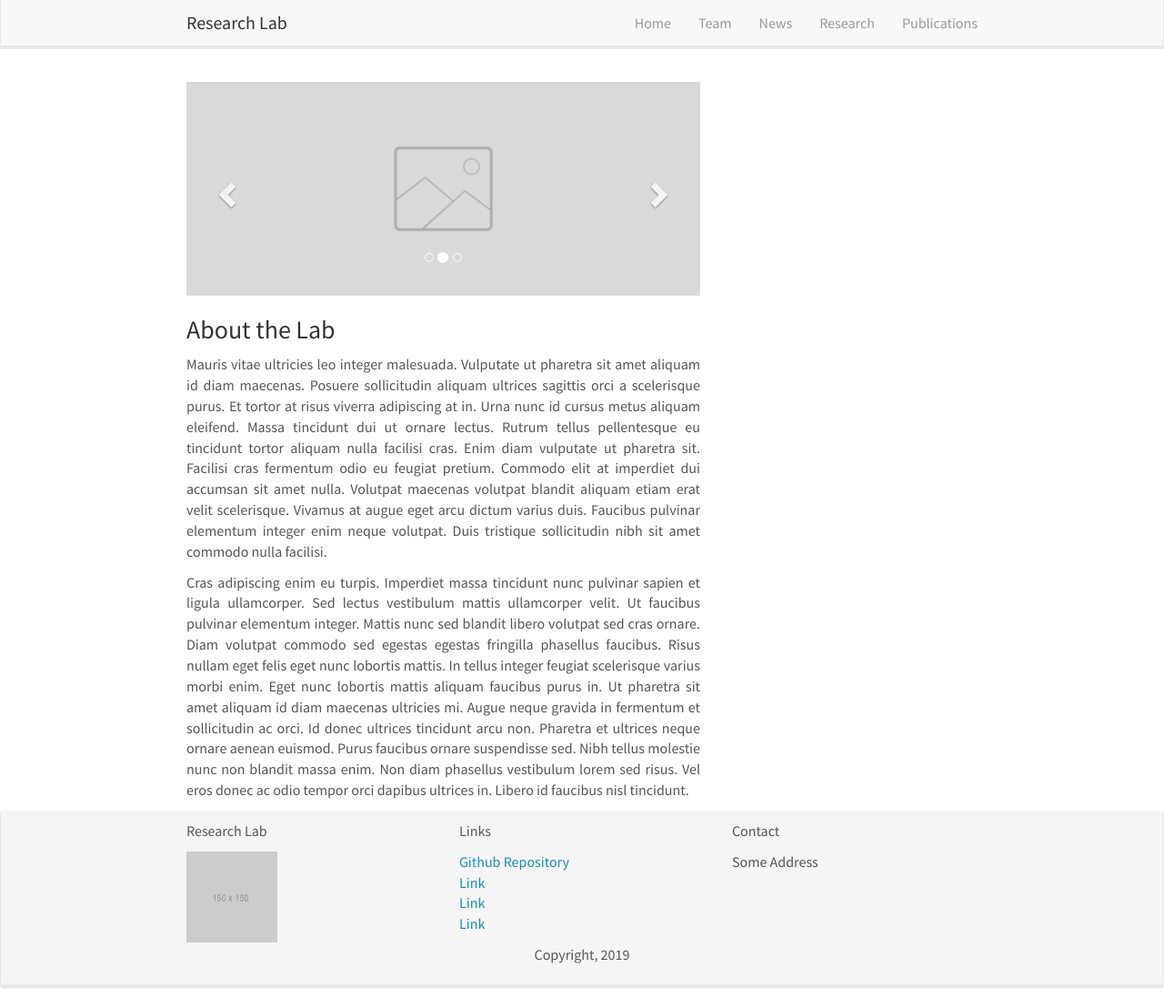
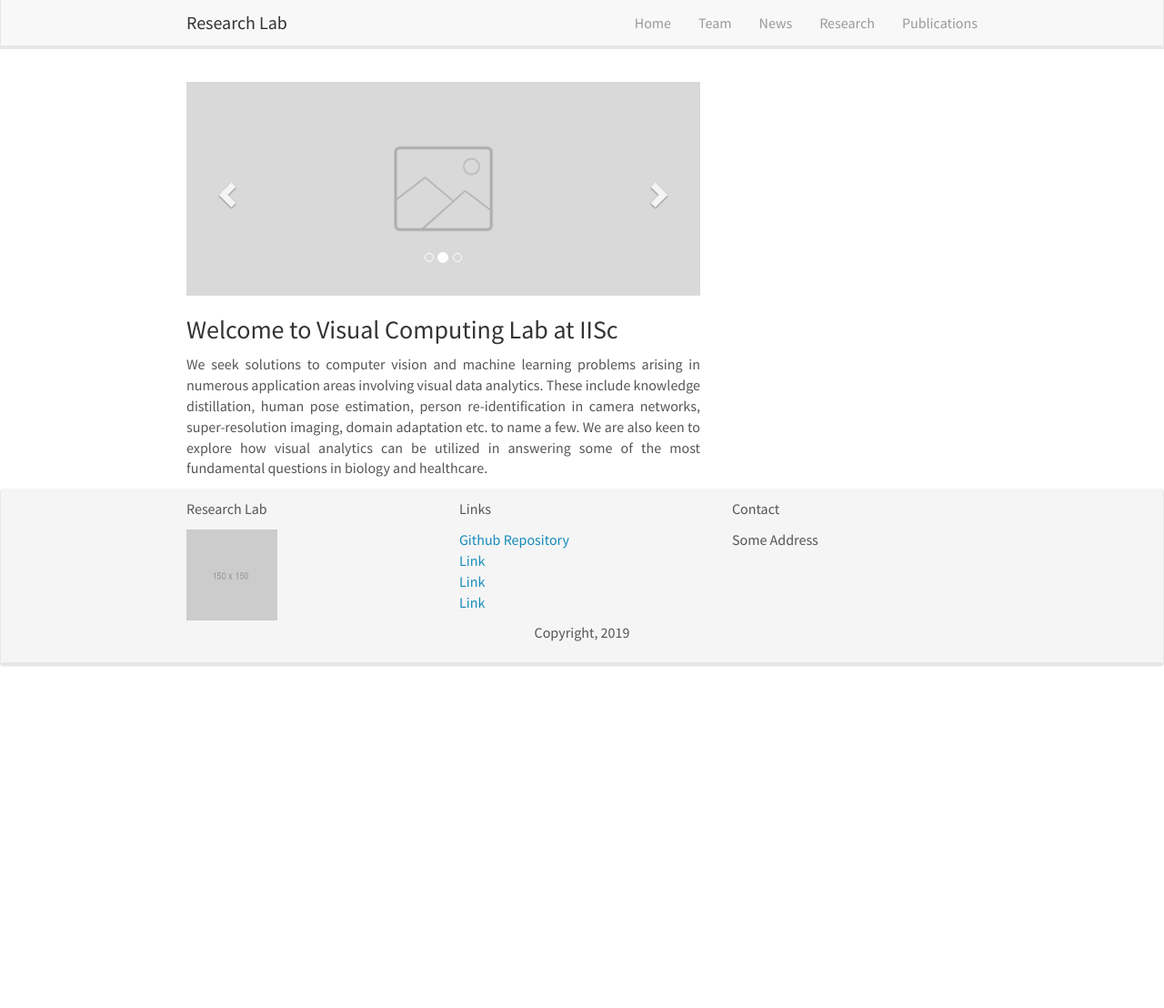
Before and after one commit to vcl-iisc/vclab-website, a Jekyll site: the page built from _pages/home.md, in a window 1280 px wide and 1108 px high. Shown: the whole window at 91% size. Built offline with Jekyll 4.4.1, drawn with Linux system fonts in a browser that asks for light colours; nearby versions of some CDN libraries; comment, search, counter and statistics services are not loaded.

Commit message:
Update home.md

```diff
--- a/_pages/home.md
+++ b/_pages/home.md
@@ -6,8 +6,6 @@ sitemap: false
 permalink: /
 ---
 
-### About the Lab
+### Welcome to Visual Computing Lab at IISc
 
-Mauris vitae ultricies leo integer malesuada. Vulputate ut pharetra sit amet aliquam id diam maecenas. Posuere sollicitudin aliquam ultrices sagittis orci a scelerisque purus. Et tortor at risus viverra adipiscing at in. Urna nunc id cursus metus aliquam eleifend. Massa tincidunt dui ut ornare lectus. Rutrum tellus pellentesque eu tincidunt tortor aliquam nulla facilisi cras. Enim diam vulputate ut pharetra sit. Facilisi cras fermentum odio eu feugiat pretium. Commodo elit at imperdiet dui accumsan sit amet nulla. Volutpat maecenas volutpat blandit aliquam etiam erat velit scelerisque. Vivamus at augue eget arcu dictum varius duis. Faucibus pulvinar elementum integer enim neque volutpat. Duis tristique sollicitudin nibh sit amet commodo nulla facilisi.
-
-Cras adipiscing enim eu turpis. Imperdiet massa tincidunt nunc pulvinar sapien et ligula ullamcorper. Sed lectus vestibulum mattis ullamcorper velit. Ut faucibus pulvinar elementum integer. Mattis nunc sed blandit libero volutpat sed cras ornare. Diam volutpat commodo sed egestas egestas fringilla phasellus faucibus. Risus nullam eget felis eget nunc lobortis mattis. In tellus integer feugiat scelerisque varius morbi enim. Eget nunc lobortis mattis aliquam faucibus purus in. Ut pharetra sit amet aliquam id diam maecenas ultricies mi. Augue neque gravida in fermentum et sollicitudin ac orci. Id donec ultrices tincidunt arcu non. Pharetra et ultrices neque ornare aenean euismod. Purus faucibus ornare suspendisse sed. Nibh tellus molestie nunc non blandit massa enim. Non diam phasellus vestibulum lorem sed risus. Vel eros donec ac odio tempor orci dapibus ultrices in. Libero id faucibus nisl tincidunt.
+We seek solutions to computer vision and machine learning problems arising in numerous application areas involving visual data analytics. These include knowledge distillation, human pose estimation, person re-identification in camera networks, super-resolution imaging, domain adaptation etc. to name a few. We are also keen to explore how visual analytics can be utilized in answering some of the most fundamental questions in biology and healthcare.
```
